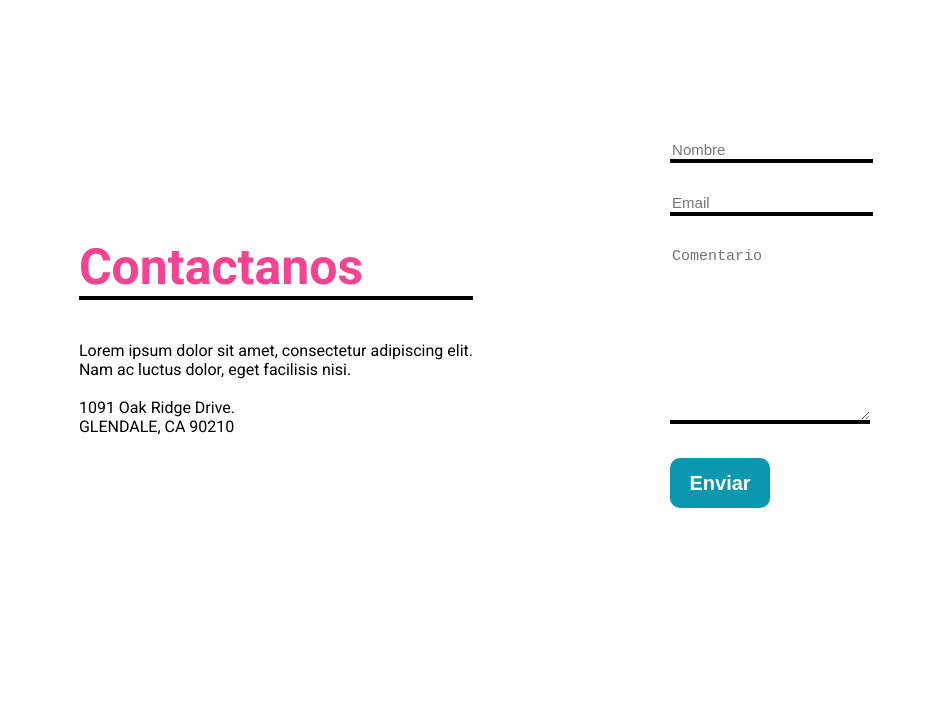
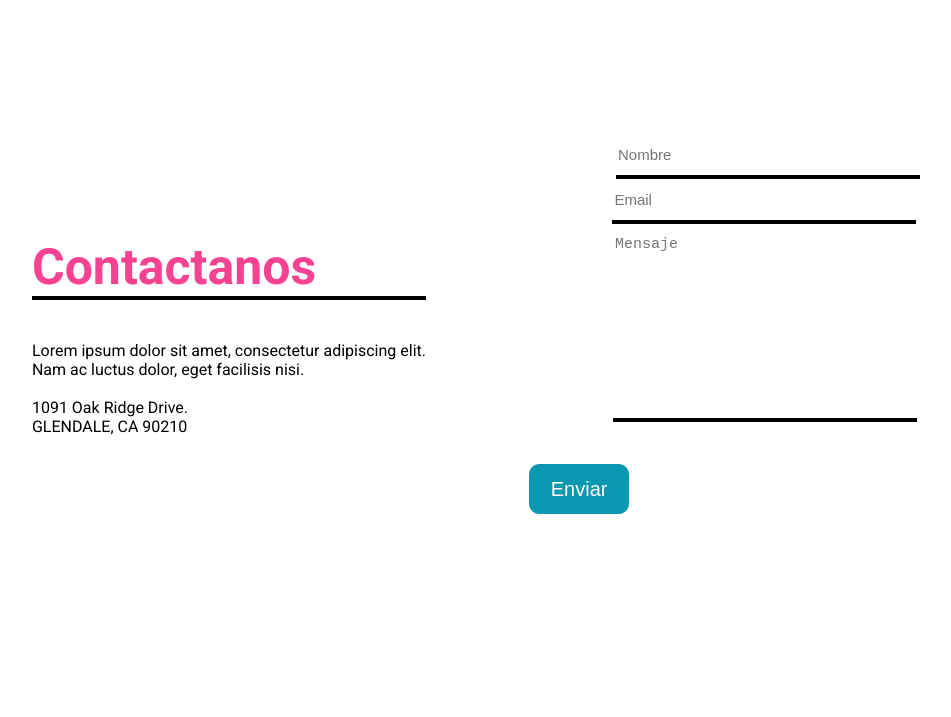
Before and after one commit to paconovellino/master, a plain HTML site: page comiapp/index.html in a window 1280 px wide. Shown: the part 1520-2237 px from the top of the page, without its empty margins (164-1115 px from the left). Drawn offline with Linux system fonts and the light colour scheme.

Commit message:
Add files via upload

```diff
--- a/comiapp/index.html
+++ b/comiapp/index.html
@@ -1,5 +1,6 @@
 <!DOCTYPE html>
 <html lang="en">
+
 <head>
   <meta charset="UTF-8" />
   <meta name="viewport" content="width=device-width, initial-scale=1.0" />
@@ -10,11 +11,12 @@
   <script src="https://kit.fontawesome.com/138dd4ce7c.js" crossorigin="anonymous"></script>
   <link rel="stylesheet" href="style.css" />
 </head>
+
 <body>
 
   <header>
     <a href="#">
-          <img src="./img/comiapp.png" alt="logo" >
+      <img src="./img/comiapp.png" alt="logo">
     </a>
     <nav>
       <a href="#">Inicio</a>
@@ -27,7 +29,7 @@
       ¡Pide la comida que más te guste!
     </h1>
     <h2>
-          Ordena ahora +1500  <br> platillos en cuestión <br> de segundos.
+      Ordena ahora +1500 <br> platillos en cuestión <br> de segundos.
     </h2>
     <button> Ordena Ya! </button>
   </section>
@@ -38,14 +40,15 @@
       <h2>Rapidez</h2>
       <h3>Lorem ipsum dolor sit amet, <br> consectetur adipiscing elit. Nam ac luctus dolor, eget facilisis nisi. </h3>
     </div>
-        <div><h1>02</h1>
+    <div>
+      <h1>02</h1>
       <h2>Calidad</h2>
       <h3>Lorem ipsum dolor sit amet, <br> consectetur adipiscing elit. Nam ac luctus dolor, eget facilisis nisi. </h3>
     </div>
     <div>
       <h1>03</h1>
       <h2>Buen Precio</h2>
-        <h3>Lorem ipsum dolor sit amet, <br>  consectetur adipiscing elit. Nam ac luctus dolor, eget facilisis nisi. </h3>
+      <h3>Lorem ipsum dolor sit amet, <br> consectetur adipiscing elit. Nam ac luctus dolor, eget facilisis nisi. </h3>
     </div>
     <div>
       <h1>04</h1>
@@ -62,23 +65,25 @@
         Lorem ipsum dolor sit amet, consectetur adipiscing elit.
         <br> Nam ac luctus dolor, eget facilisis nisi.
         <br>
-            <br>1091  Oak Ridge Drive.
+        <br>1091 Oak Ridge Drive.
         <br>GLENDALE, CA 90210
       </p>
     </div>
-
-
-        <div id="form">
-          <form action="https://formspree.io/FORM_ID" method="POST">
+    <form action="https://formspree.io/xpzyrlaw" method="POST">
       <label>
-              <input type="text" name="name" placeholder="Nombre" />
+        Your Name:
+        <input type="text" name="name" placeholder="Nombre">
       </label>
       <label>
-              <input type="email" name="_replyto" placeholder="Email" />
+        Your email:
+        <input type="text" name="_replyto" placeholder="Email">
       </label>
       <label>
-              <textarea name="message" cols="20" rows="10" placeholder="Comentario"></textarea>
+        Your msgs:
+        <textarea name="message"  cols="30" rows="10" placeholder="Mensaje"></textarea>
       </label>
+      <br>
+      <br>
       <button type="submit">Enviar</button>
     </form>
   </section>
@@ -94,4 +99,5 @@
   </footer>
 
 </body>
+
 </html>
--- a/comiapp/style.css
+++ b/comiapp/style.css
@@ -117,8 +117,7 @@ header nav a:first-child{
 }
 
 #contacto h1{
-
-    font-size: 50px;
+   font-size: 50px;
    border-bottom: black solid 4px;
    color: #F54291;
 }
@@ -130,12 +129,19 @@ header nav a:first-child{
 }
 
 #contacto form input, #contacto form textarea{
-    margin-bottom: 30px;
+    /* margin-bottom: 30px; */
     background-color: transparent;
     border: none;
     border-bottom: black 4px solid;
     font-size: 15px;
-    text-align: left;
+    padding-bottom: 12px;
+    padding-top: 12px;
+    resize: none;
+    width: 300px;
+}
+
+#contacto label{
+    color: white;
 }
 
 #contacto button{
@@ -143,14 +149,9 @@ header nav a:first-child{
     height: 50px;
     background-color: #0A97B0;
     color: white;
-    box-sizing: border-box;
     border-radius: 10px;
-    font-style: normal;
-    font-weight: bold;
     font-size: 20px;
     border: 0px;
-    box-sizing: border-box;
-    outline: none;
 }
 
 #footer{
```
Lines whose indentation alone changed are shown as unchanged.
